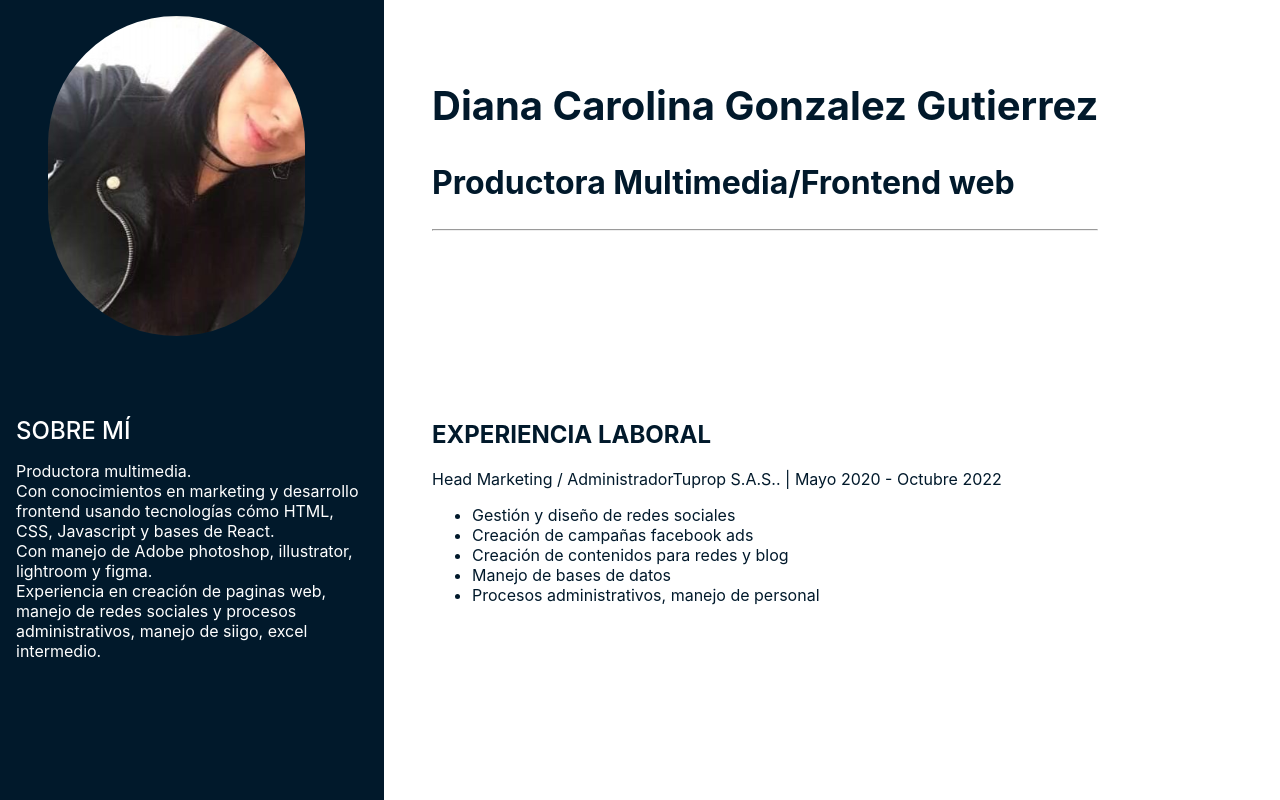
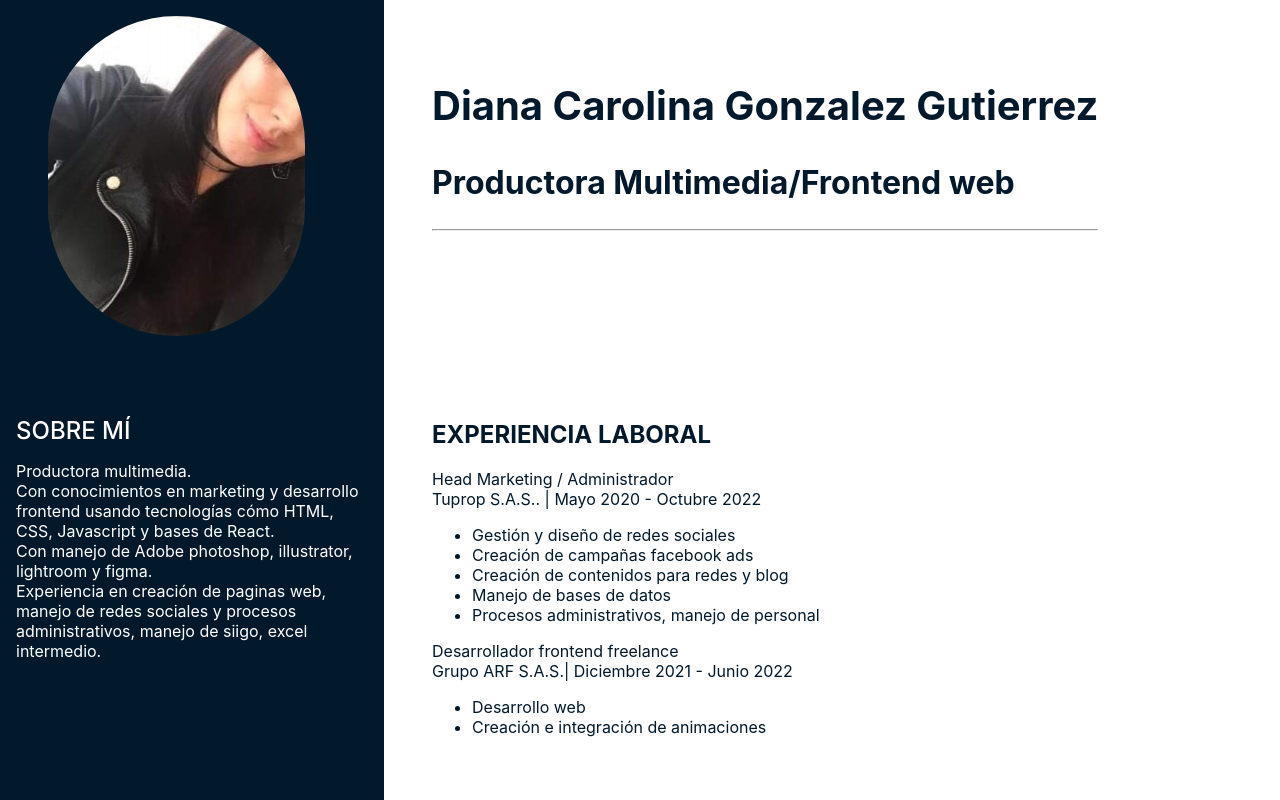
Before and after one commit to Diani2611/hoja-de-vida, a React (Create React App) app: page / in a window 1280 px wide. Shown: the top 800 px of the page. Built offline with nearby package versions, Linux system fonts and the light colour scheme.

Commit message:
Información experiencia laboral

```diff
--- a/src/components/Body/index.jsx
+++ b/src/components/Body/index.jsx
@@ -14,7 +14,7 @@ export default function Body () {
             <div className='experience-description'>
                 <div className='experience-text'>
                     <h2> EXPERIENCIA LABORAL</h2>
-                    <span>Head Marketing / Administrador</span>
+                    <span>Head Marketing / Administrador</span> <br/>
                     <span>Tuprop S.A.S.. | Mayo 2020 - Octubre 2022</span>
                     <ul className='experience-functions'>
                         <li className='experience-functions__items'>Gestión y diseño de redes sociales</li>
@@ -23,6 +23,12 @@ export default function Body () {
                         <li className='experience-functions__items'>Manejo de bases de datos</li>
                         <li className='experience-functions__items'>Procesos administrativos, manejo de personal</li>
                     </ul>
+                    <span>Desarrollador frontend freelance </span> <br/>
+                    <span> Grupo ARF S.A.S.| Diciembre 2021 - Junio 2022</span>
+                    <ul className='experience-functions'>
+                        <li className='experience-functions__items'>Desarrollo web</li>
+                        <li className='experience-functions__items'>Creación e integración de animaciones</li>
+                    </ul>
 
                 </div>
             </div>
```
